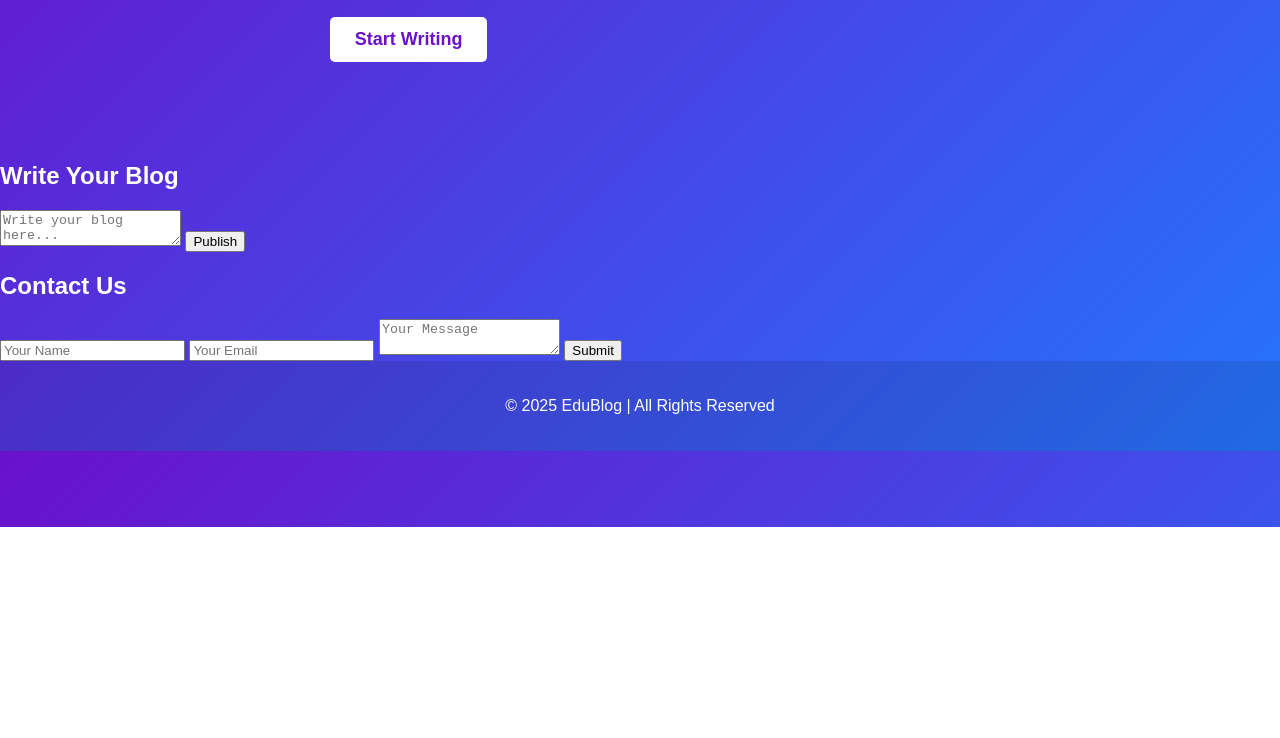
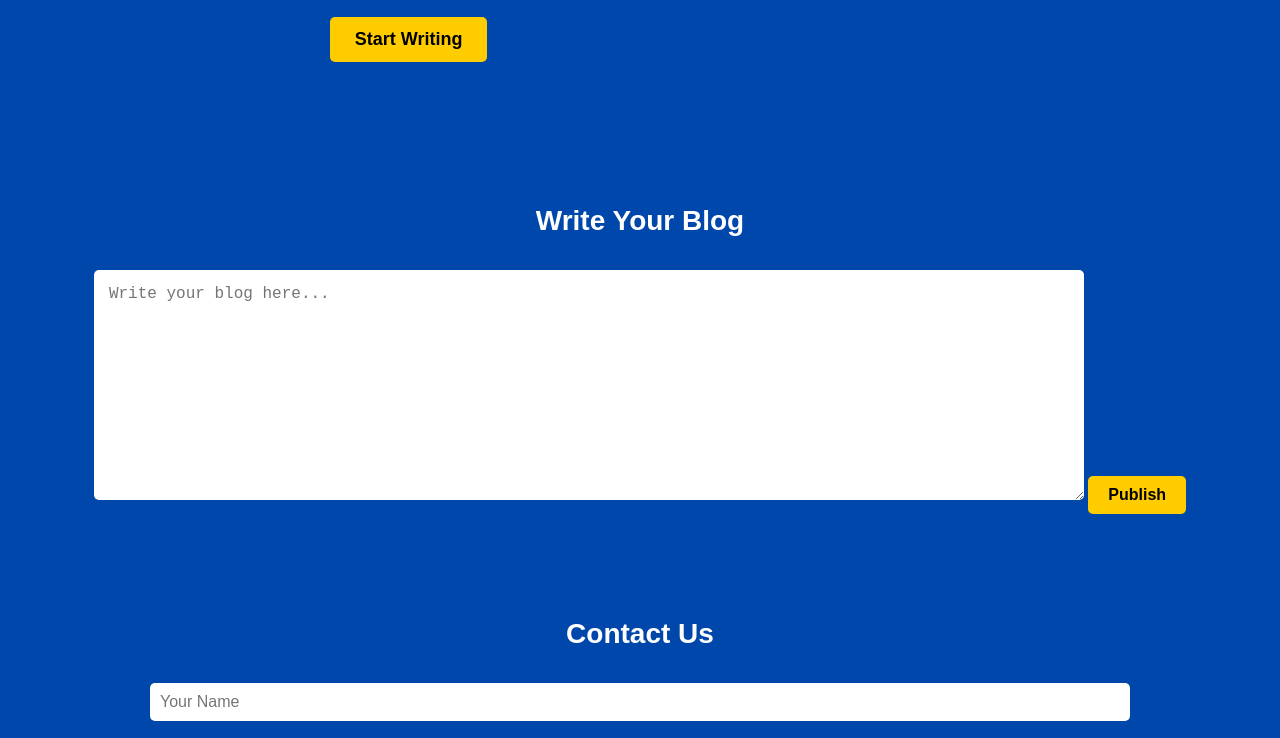
Before and after one commit to vedant45-hub/blackbox, a website: page src/index.html in a window 1280 px wide. Shown: the part 273-1011 px from the top of the page. Before the commit the page ends 800 px from the top, so only its background shows below. Drawn offline with Linux system fonts and the light colour scheme.

Commit message:
Update styles.css

```diff
--- a/src/styles.css
+++ b/src/styles.css
@@ -3,7 +3,7 @@ body {
     font-family: 'Arial', sans-serif;
     margin: 0;
     padding: 0;
-    background: linear-gradient(135deg, #6a11cb, #2575fc);
+    background: #0047AB; /* Solid blue background */
     color: white;
 }
 
@@ -13,7 +13,7 @@ header {
     justify-content: space-between;
     align-items: center;
     padding: 20px;
-    background: rgba(0, 0, 0, 0.1);
+    background: rgba(0, 0, 0, 0.2);
 }
 
 .logo {
@@ -62,8 +62,8 @@ nav ul li a {
 }
 
 .cta-button {
-    background: white;
-    color: #6a11cb;
+    background: #ffcc00;
+    color: black;
     border: none;
     padding: 12px 25px;
     font-size: 18px;
@@ -73,18 +73,90 @@ nav ul li a {
 }
 
 .cta-button:hover {
-    background: #ffcc00;
-    color: #000;
+    background: #ffaa00;
 }
 
 /* Hero Image */
 .hero-image img {
-    width: 400px;
+    width: 350px;
+    border-radius: 10px;
+}
+
+/* Blog Input Section */
+.blog-section {
+    text-align: center;
+    padding: 40px;
+}
+
+.blog-section h2 {
+    font-size: 28px;
+}
+
+#blog-input {
+    width: 80%;
+    height: 200px;
+    padding: 15px;
+    font-size: 16px;
+    border: none;
+    border-radius: 5px;
+    margin-top: 10px;
+}
+
+.publish-button {
+    background: #ffcc00;
+    color: black;
+    border: none;
+    padding: 10px 20px;
+    font-size: 16px;
+    cursor: pointer;
+    border-radius: 5px;
+    font-weight: bold;
+    margin-top: 10px;
+}
+
+.publish-button:hover {
+    background: #ffaa00;
+}
+
+/* Contact Form */
+.contact-form {
+    text-align: center;
+    padding: 40px;
+}
+
+.contact-form h2 {
+    font-size: 28px;
+}
+
+.contact-form input,
+.contact-form textarea {
+    width: 80%;
+    padding: 10px;
+    margin: 10px 0;
+    font-size: 16px;
+    border: none;
+    border-radius: 5px;
+}
+
+.submit-button {
+    background: #ffcc00;
+    color: black;
+    border: none;
+    padding: 10px 20px;
+    font-size: 16px;
+    cursor: pointer;
+    border-radius: 5px;
+    font-weight: bold;
+    margin-top: 10px;
+}
+
+.submit-button:hover {
+    background: #ffaa00;
 }
 
 /* Footer */
 footer {
     text-align: center;
     padding: 20px;
-    background: rgba(0, 0, 0, 0.1);
+    background: rgba(0, 0, 0, 0.2);
 }
```
